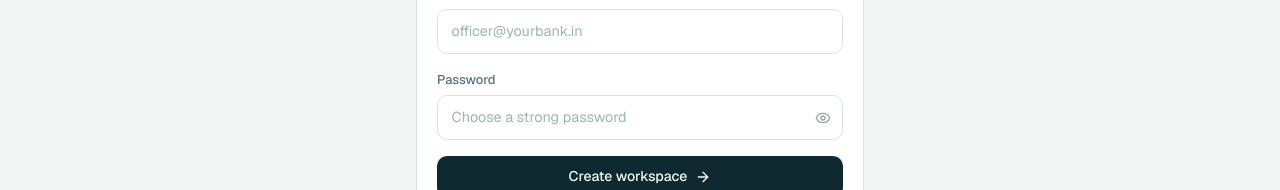
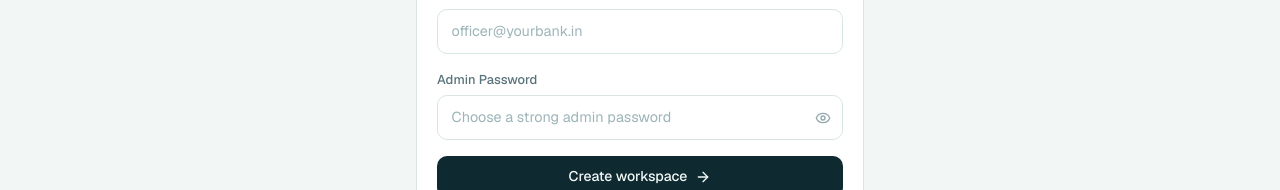
Before and after one commit to Nevin100/ComplyNext-Minor_Project, a Next.js app in the folder frontend/: page /signup in a window 1280 px wide. Shown: the part 381-571 px from the top of the page. Built offline with nearby package versions, Linux system fonts and the light colour scheme.

Commit message:
Project Completed

```diff
--- a/frontend/app/(auth)/signup/page.tsx
+++ b/frontend/app/(auth)/signup/page.tsx
@@ -92,13 +92,13 @@ export default function SignupPage() {
                 />
               </div>
               <div>
-                <label className="label" htmlFor="email">
+                <label className="label" htmlFor="admin_email">
                   Institutional email
                 </label>
                 <input
-                  id="email"
-                  type="email"
-                  name="email"
+                  id="admin_email"
+                  type="admin_email"
+                  name="admin_email"
                   placeholder="officer@yourbank.in"
                   value={form.admin_email}
                   onChange={handleChange}
@@ -108,14 +108,14 @@ export default function SignupPage() {
               </div>
               <div>
                 <label className="label" htmlFor="password">
-                  Password
+                  Admin Password
                 </label>
                 <div className="relative">
                   <input
-                    id="password"
-                    type={showPassword ? "text" : "password"}
-                    name="password"
-                    placeholder="Choose a strong password"
+                    id="admin_password"
+                    type={showPassword ? "text" : "admin_password"}
+                    name="admin_password"
+                    placeholder="Choose a strong admin password"
                     value={form.admin_password}
                     onChange={handleChange}
                     required
```
